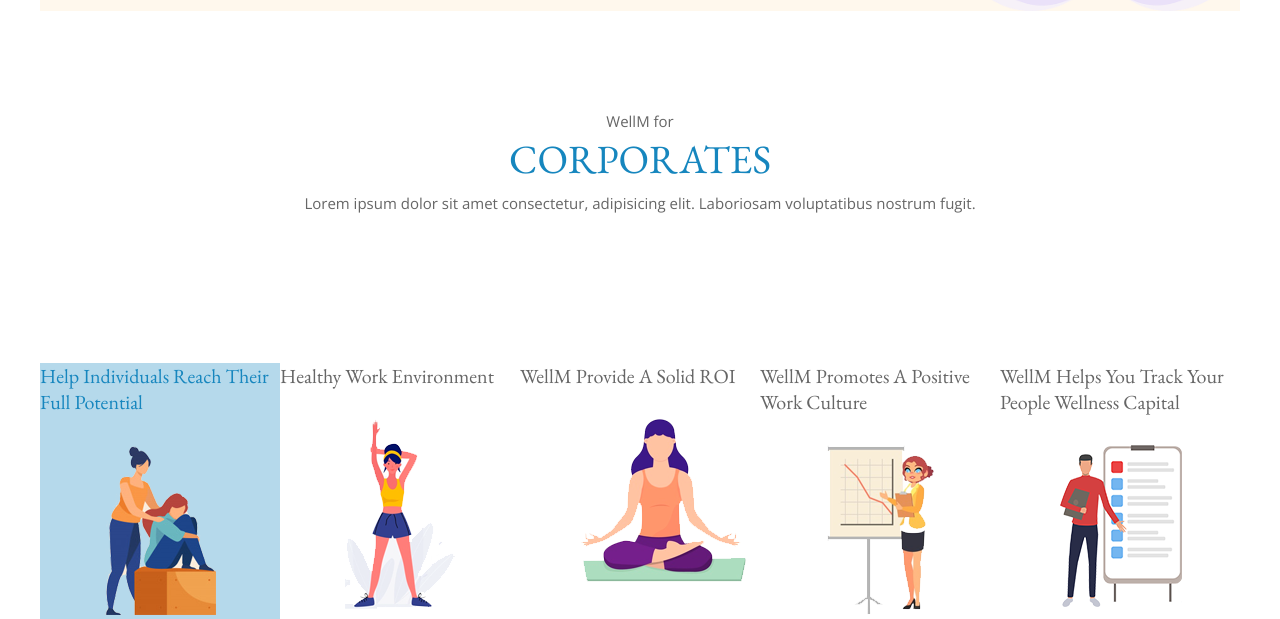
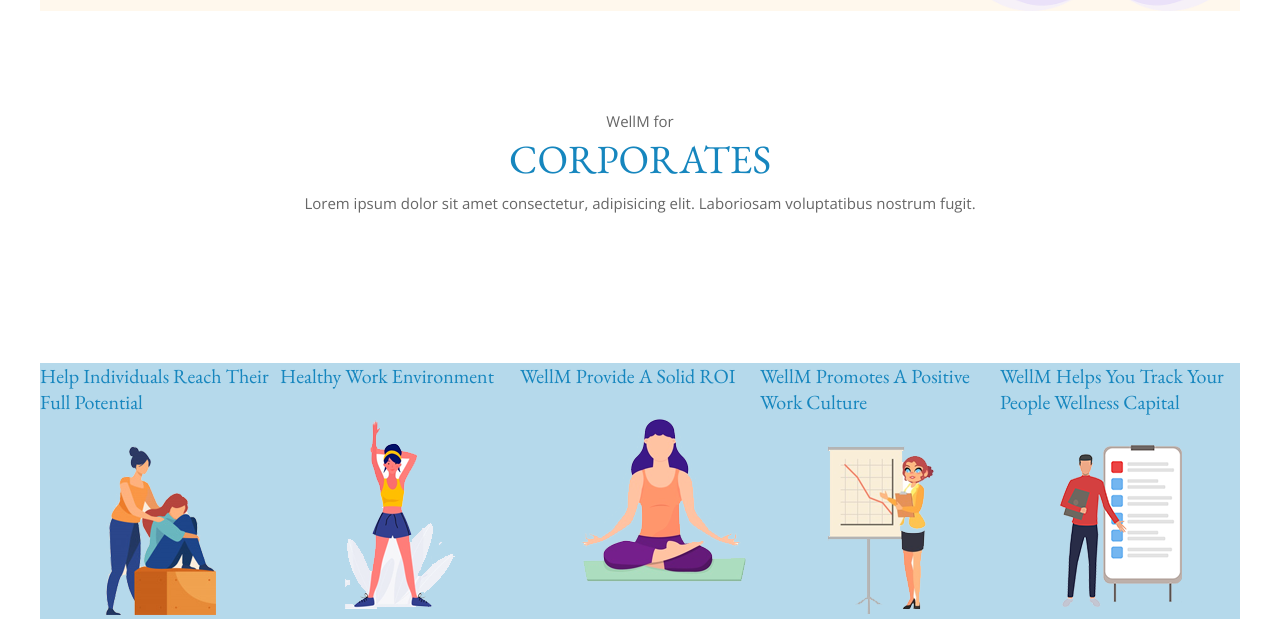
Before and after one commit to RoshanDiwedi/glam, a plain HTML site: page index.html in a window 1280 px wide. Shown: the part 960-1579 px from the top of the page. Drawn offline with nearby package versions, Linux system fonts and the light colour scheme.

Commit message:
style added for tiles

```diff
--- a/style.css
+++ b/style.css
@@ -240,10 +240,42 @@
     background-color: #1686be50;
 }
 #collapse .copse-one h3{
-    color: var(--color-btn-blue);
+    color: #1686be;
+}
+
+
+#collapse .copse-two{
+    background-color: #1686be50;
+}
+#collapse .copse-two h3{
+    color: #1686be;
+}
+
+
+#collapse .copse-three{
+    background-color: #1686be50;
+}
+#collapse .copse-three h3{
+    color: #1686be;
+}
+
+
+#collapse .copse-four{
+    background-color: #1686be50;
+}
+#collapse .copse-four h3{
+    color: #1686be;
+}
+
+#collapse .copse-five{
+    background-color: #1686be50;
+}
+#collapse .copse-five h3{
+    color: #1686be;
 }
 
 
 
 
+
 /* media Query */
```
